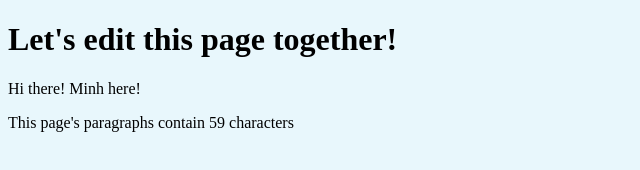
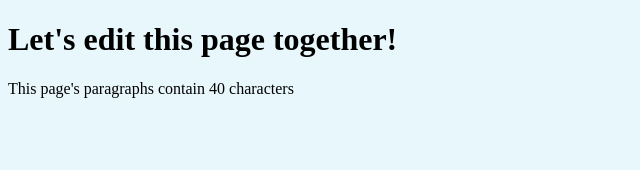
Before and after one commit to tkornn/RiotGames1-GitHub-Demo, a plain HTML site: page index.html in a window 1280 px wide. Shown: the whole page, without its empty margins (0-640 px from the left). Drawn offline with Linux system fonts and the light colour scheme.

Commit message:
Update index.html

```diff
--- a/index.html
+++ b/index.html
@@ -16,7 +16,6 @@
   </header>
   <main>
     <!--   Add your introductions in separate paragraphs here! -->
-    <p>Hi there! Minh here!</p>
   </main>
   <footer>
     <p>This page's paragraphs contain <span id="charNum"></span> characters</p>
```
